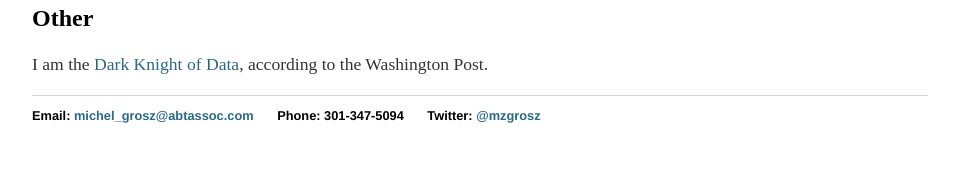
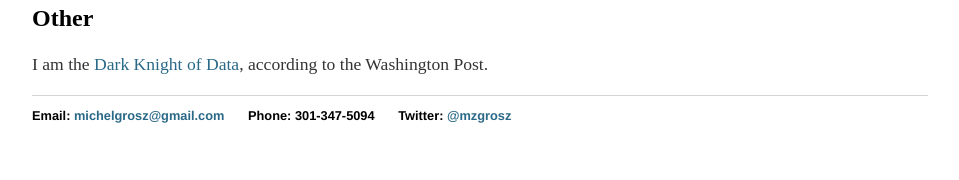
Before and after one commit to mzgrosz/mzgrosz.github.io, a Jekyll site: the page built from research/index.md, in a window 1280 px wide. Shown: the part 1207-1387 px from the top of the page, without its empty margins (160-1119 px from the left). Built offline with Jekyll 4.4.1, drawn with Linux system fonts in a browser that asks for light colours.

Commit message:
Update default.html

```diff
--- a/_layouts/default.html
+++ b/_layouts/default.html
@@ -20,7 +20,7 @@
 			</div><!-- /.container -->
 			<footer>
 	    		<ul>
-			<li> Email: <a href="mailto:michel_grosz@abtassoc.com">michel_grosz@abtassoc.com</a></li>
+			<li> Email: <a href="mailto:michelgrosz@gmail.com">michelgrosz@gmail.com</a></li>
         		<li> Phone: 301-347-5094</li>
 				<li> Twitter: <a href="https://twitter.com/mzgrosz">@mzgrosz</a></li>
 			</ul>
```
